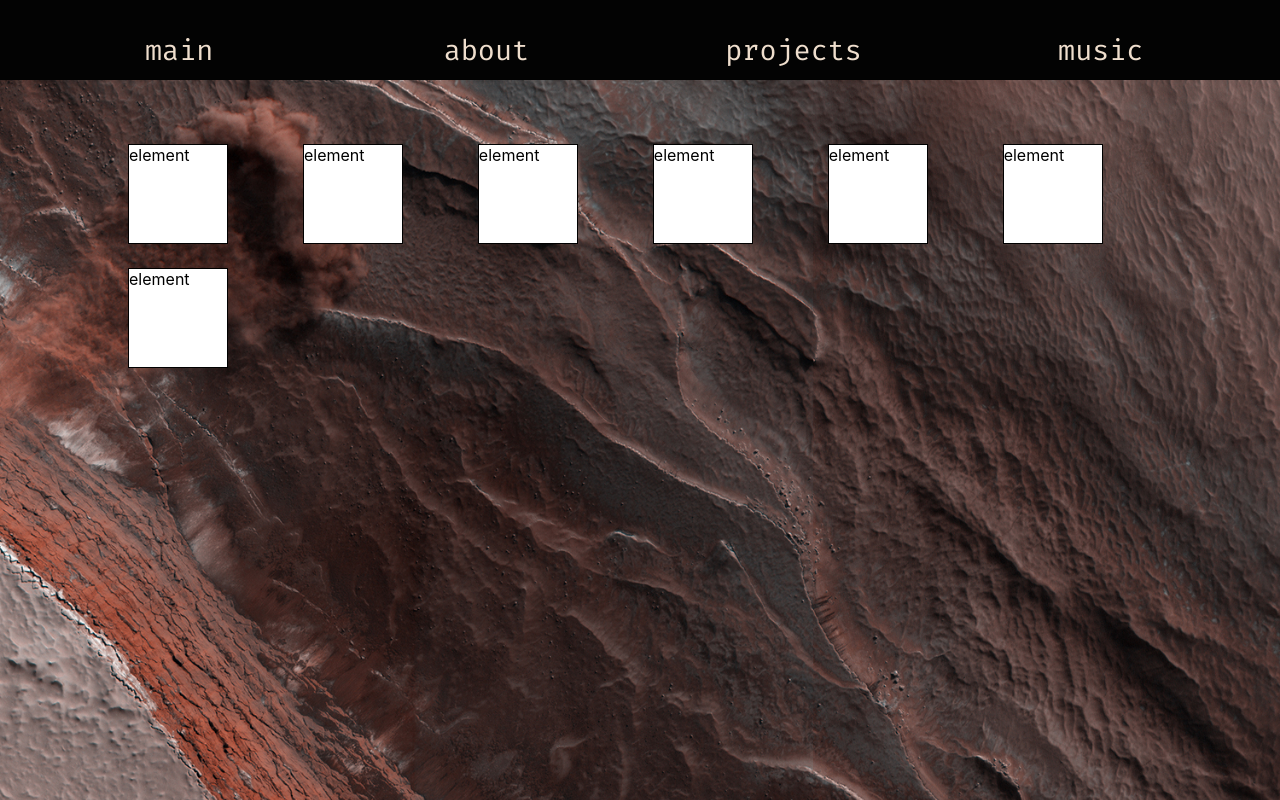
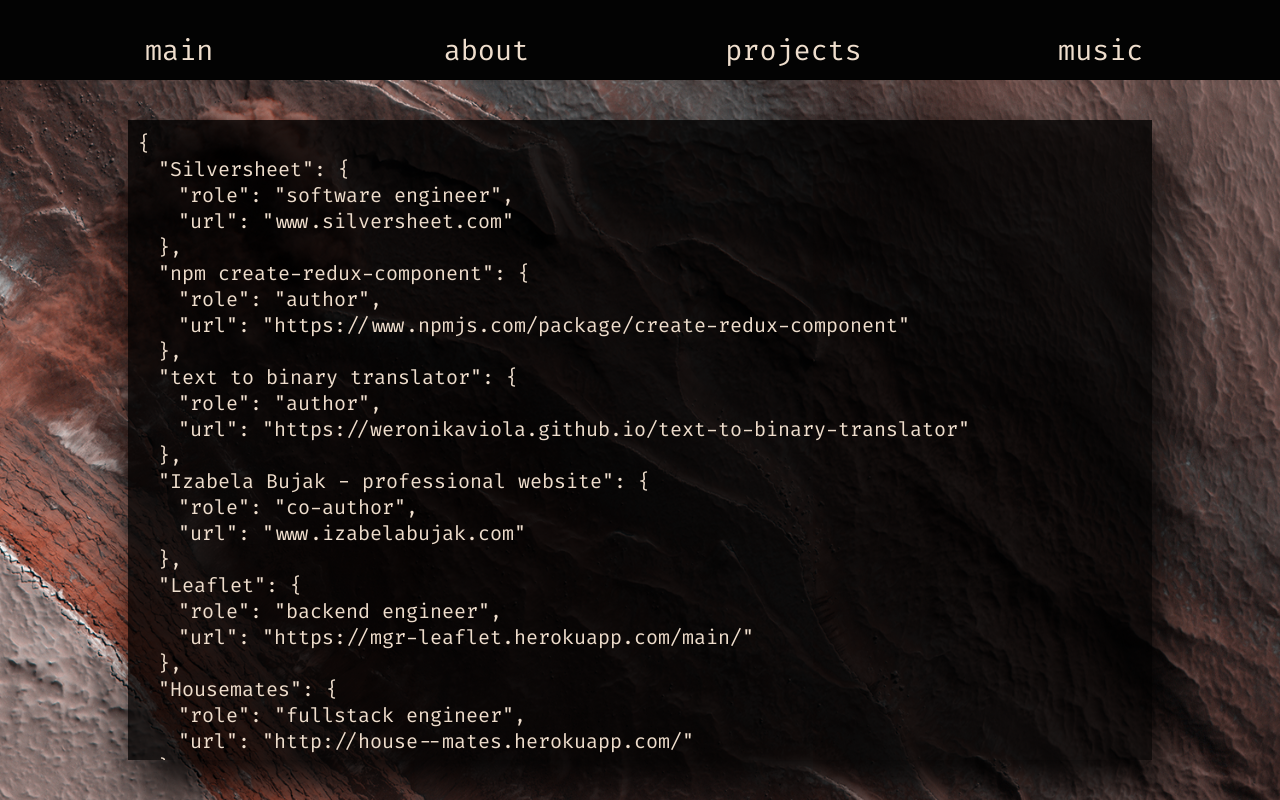
Before and after one commit to weronikaviola/weronika-p, a React (Create React App) app: page /projects in a window 1280 px wide. Built offline with nearby package versions, Linux system fonts and the light colour scheme; a web font is replaced by a local one.

Commit message:
add projects

```diff
--- a/src/App.scss
+++ b/src/App.scss
@@ -11,7 +11,7 @@
 @import "./stylesheets/components/base_card";
 @import "./stylesheets/components/base_screen";
 @import "./stylesheets/components/slideshow";
-@import "./stylesheets/components/graph";
+@import "./stylesheets/components/json";
 
 @import "./stylesheets/pages/music";
 @import "./stylesheets/pages/projects";
--- a/src/Constants/projects.js
+++ b/src/Constants/projects.js
@@ -8,7 +8,6 @@
     image: "https://i.imgur.com/tc3cpVo.png",
     url: "www.silversheet.com",
     importance: 5,
-    area: "silversheet",
   },
   {
     id: 2,
@@ -17,7 +16,6 @@
     image: "https://upload.wikimedia.org/wikipedia/commons/thumb/d/db/Npm-logo.svg/1280px-Npm-logo.svg.png",
     url: "https://www.npmjs.com/package/create-redux-component",
     importance: 5,
-    area: "reactredux",
   },
   {
     id: 3,
@@ -25,7 +23,6 @@
     title: "author",
     url: "https://weronikaviola.github.io/text-to-binary-translator",
     importance: 1,
-    area: "textbinary",
   },
   {
     id: 4,
@@ -33,7 +30,6 @@
     title: "co-author",
     url: "www.izabelabujak.com",
     importance: 2,
-    area: "izabujak",
   },
   {
     id: 5,
@@ -49,7 +45,6 @@
     title: "fullstack engineer",
     url: "http://house--mates.herokuapp.com/",
     importance: 2,
-    area: "housemates",
   },
   {
     id: 7,
@@ -57,7 +52,6 @@
     title: "fullstack engineer",
     url: "http://one-pp.herokuapp.com/",
     importance: 4,
-    area: "onepp",
   },
 ];
 
--- a/src/components/Graph/Graph.jsx
+++ /dev/null
@@ -1,47 +0,0 @@
-import React, { useEffect, useState } from "react";
-import PropTypes from "prop-types";
-import { GRAPH_PROP_TYPES } from "../../Constants";
-import { generateRandom } from "../../utilities/utils";
-
-const MAX_GRID_COLUMNS = 6;
-const MAX_GRID_ROWS = 4;
-
-const GraphElement = ({
-  area,
-  id,
-  name,
-  url,
-}) => (
-  <div
-    className="graph__element"
-    style={{
-      // gridArea: area,
-    }}
-  >
-    element
-  </div>
-);
-
-
-GraphElement.propTypes = {
-  //
-};
-
-
-const Graph = ({
-  elements,
-}) => {
-  return (
-    <div className="graph">
-      {elements.map(element => (
-        <GraphElement {...element} key={element.id} />
-      ))}
-    </div>
-  );
-};
-
-Graph.propTypes = {
-  elements: PropTypes.arrayOf(GRAPH_PROP_TYPES).isRequired,
-};
-
-export default Graph;
--- /dev/null
+++ b/src/components/Json/Json.jsx
@@ -0,0 +1,42 @@
+import React from "react";
+import PropTypes from "prop-types";
+
+const Json = ({
+  elements,
+}) => {
+  return (
+    <div className="json-wrapper standard-shadow">
+      <div className="json code">
+        <div className="json__row">
+          {"{"}
+        </div>
+        {elements.map((element, idx) => (
+          <>
+            <div className="json__row spacer-left-4" key={element.id}>
+              {`"${element.name}": {`}
+            </div>
+            <div className="json__row spacer-left-8">
+              {`"role": "${element.title}",`}
+            </div>
+            <div className="json__row spacer-left-8 indent-8">
+              {`"url":`}
+              <a href={element.url}>{` "${element.url}"`}</a>
+            </div>
+            <div className="json__row spacer-left-4">
+              {`}${idx < elements.length - 1 ? "," : ""}`}
+            </div>
+          </>
+        ))}
+        <div className="json__row">
+          {"}"}
+        </div>
+      </div>
+    </div>
+  );
+};
+
+Json.propTypes = {
+  elements: PropTypes.arrayOf(PropTypes.string).isRequired,
+};
+
+export default Json;
--- a/src/pages/Projects/Projects.jsx
+++ b/src/pages/Projects/Projects.jsx
@@ -1,7 +1,7 @@
 import React from "react";
 
 import BaseScreen from "../../components/BaseScreen/BaseScreen";
-import Graph from "../../components/Graph/Graph";
+import Json from "../../components/Json/Json";
 
 import {
   PROJECTS,
@@ -11,7 +11,7 @@
   <>
     <BaseScreen classNames="projects-screen">
       <div className="projects-div">
-        <Graph elements={PROJECTS} />
+        <Json elements={PROJECTS} />
       </div>
     </BaseScreen>
   </>
--- a/src/stylesheets/_positioning.scss
+++ b/src/stylesheets/_positioning.scss
@@ -48,3 +48,9 @@
     width: #{$i}vw;
   }
 }
+@for $i from 1 through 10 {
+  .indent-#{$i} {
+    margin-left: #{$base-padder * ($i+4)};
+    text-indent: #{-($base-padder * ($i - 4))};
+  }
+}
--- a/src/stylesheets/components/_graph.scss
+++ /dev/null
@@ -1,19 +0,0 @@
-.graph {
-  display: grid;
-  grid-template-columns: 1fr 1fr 1fr 1fr 1fr 1fr;
-  grid-template-rows: 1fr 1fr 1fr 1fr;
-  grid-column-gap: 2vw;
-  grid-row-gap: 3vh;
-  grid-template-areas:
-    "leaflet reactredux"
-    "silversheet"
-    "onepp housemates"
-    "izabujak textbinary";
-  .graph__element {
-    height: 100px;
-    width: 100px;
-    background: white;
-    color: black;
-    border: 1px solid black;
-  }
-}
--- /dev/null
+++ b/src/stylesheets/components/_json.scss
@@ -0,0 +1,11 @@
+.json-wrapper {
+  background: $black-opaque;
+  padding: 10px;
+  max-height: 80vh;
+  overflow: auto;
+}
+
+.json {
+  color: $white;
+  font-size: 20px;
+}
--- a/src/stylesheets/pages/_projects.scss
+++ b/src/stylesheets/pages/_projects.scss
@@ -3,7 +3,7 @@
   background-image: url("/images/mars.jpg");
   background-size: cover;
   .projects-div {
-    margin: 5% auto;
+    margin: 5vh auto;
     width: 80vw;
     .next-project {
       padding: 20px;
```
